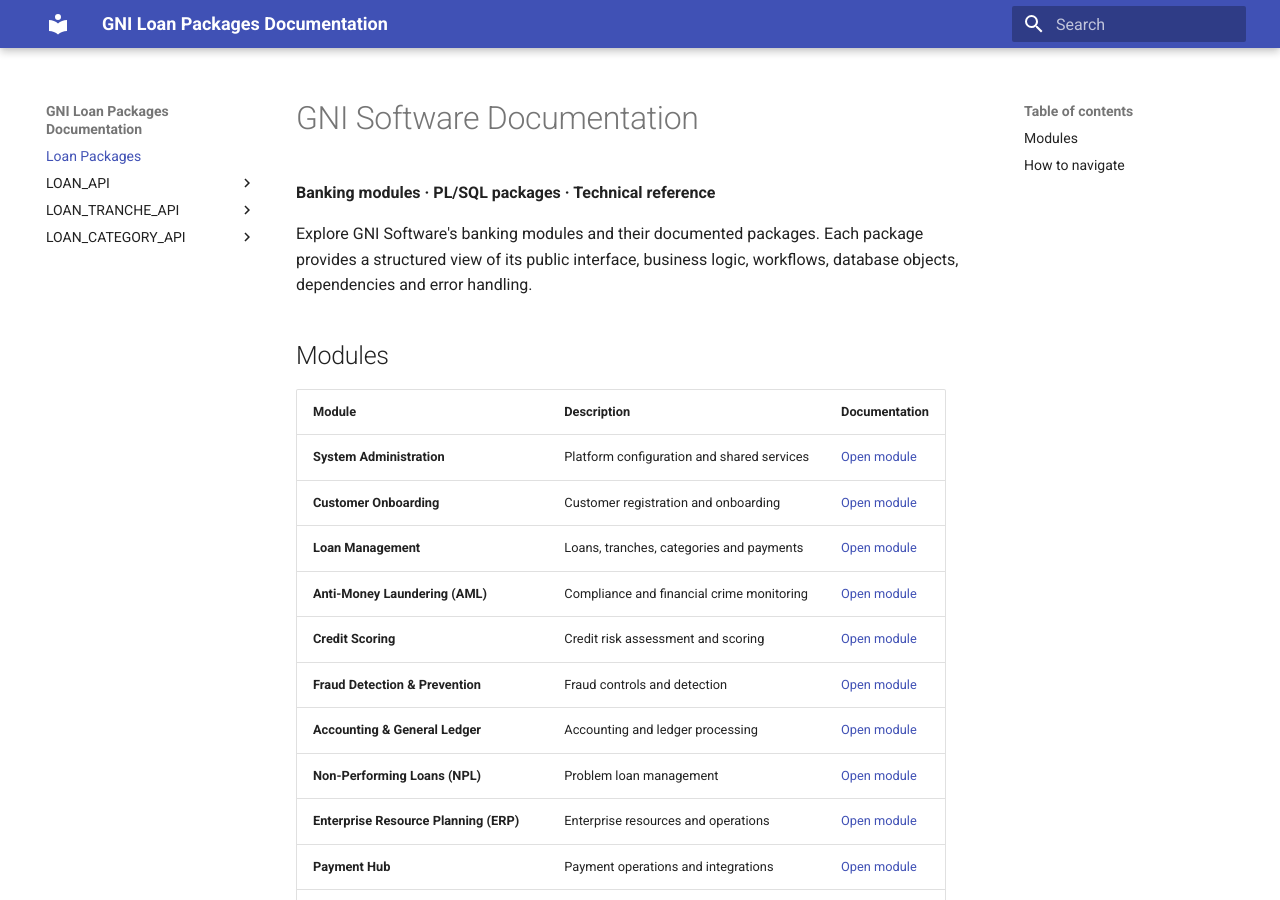
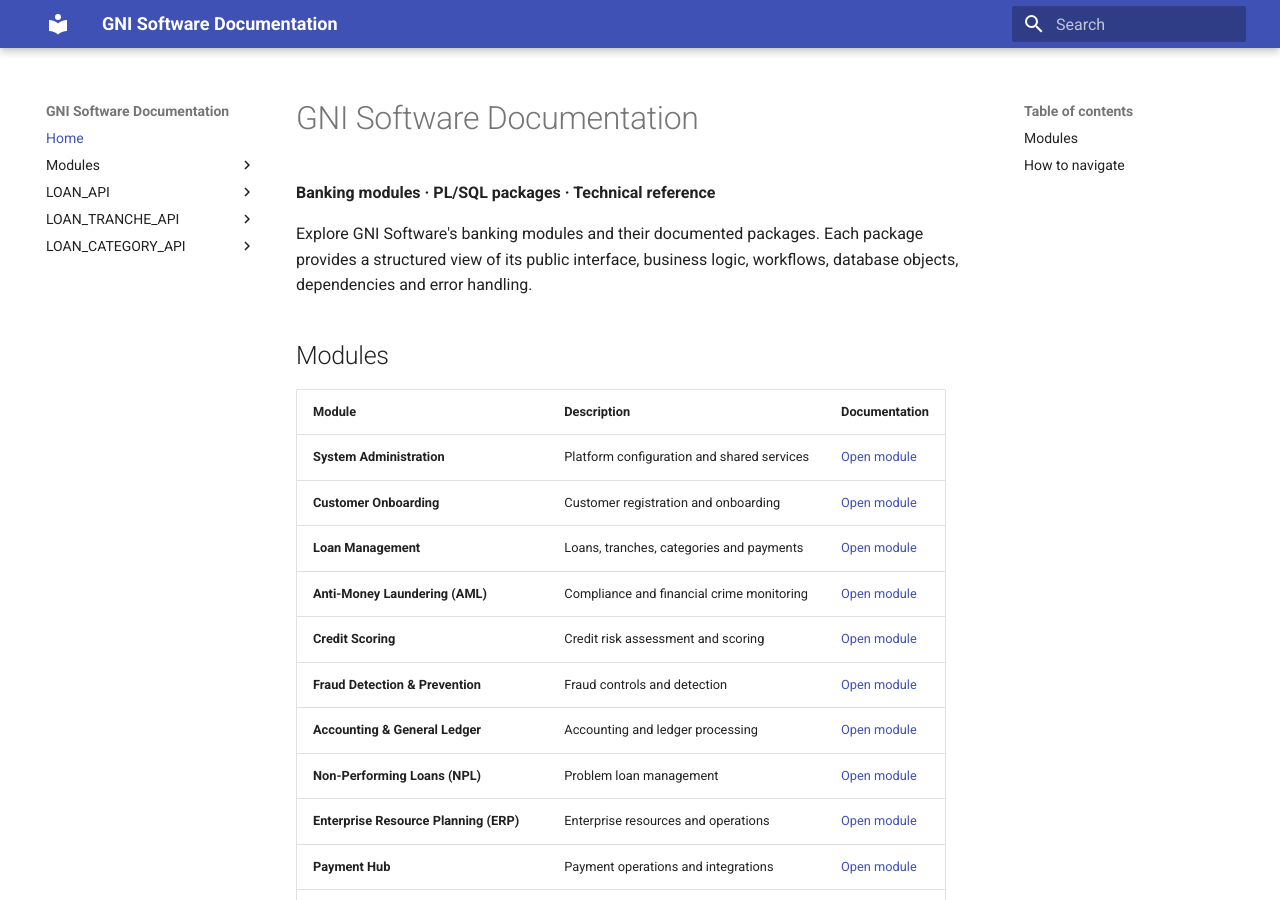
Before and after one commit to SadayCb/gni-documentation-poc8.0, an MkDocs documentation site: the page built from docs/index.md, in a window 1280 px wide and 900 px high. Built offline with MkDocs 1.6.1 and Material for MkDocs 9.7.7, drawn with Linux system fonts in a browser that asks for light colours; part of the change alters nothing that is shown.

Commit message:
docs(portal): organize MkDocs under 14 modules and preserve loan package pages

```diff
--- a/mkdocs.yml
+++ b/mkdocs.yml
@@ -1,8 +1,23 @@
-site_name: GNI Loan Packages Documentation
-site_description: Source-backed Oracle PL/SQL loan module documentation
+site_name: GNI Software Documentation
+site_description: Banking modules and source-backed Oracle PL/SQL package documentation
 docs_dir: docs
 nav:
-  - Loan Packages: index.md
+  - Home: index.md
+  - Modules:
+      - "System Administration": modules/system-administration.md
+      - "Customer Onboarding": modules/customer-onboarding.md
+      - "Loan Management": modules/loan-management.md
+      - "Anti-Money Laundering (AML)": modules/anti-money-laundering.md
+      - "Credit Scoring": modules/credit-scoring.md
+      - "Fraud Detection & Prevention": modules/fraud-detection-prevention.md
+      - "Accounting & General Ledger": modules/accounting-general-ledger.md
+      - "Non-Performing Loans (NPL)": modules/non-performing-loans.md
+      - "Enterprise Resource Planning (ERP)": modules/enterprise-resource-planning.md
+      - "Payment Hub": modules/payment-hub.md
+      - "Treasury Management": modules/treasury-management.md
+      - "Fixed Assets Management": modules/fixed-assets-management.md
+      - "Securities Management": modules/securities-management.md
+      - "End-of-Day & Start-of-Day Processing": modules/eod-sod-processing.md
   - LOAN_API:
       - Overview: loan-api.md
       - API Reference: api.md
@@ -28,3 +43,4 @@ theme:
   name: material
 markdown_extensions:
   - tables
+  - pymdownx.superfences
```
